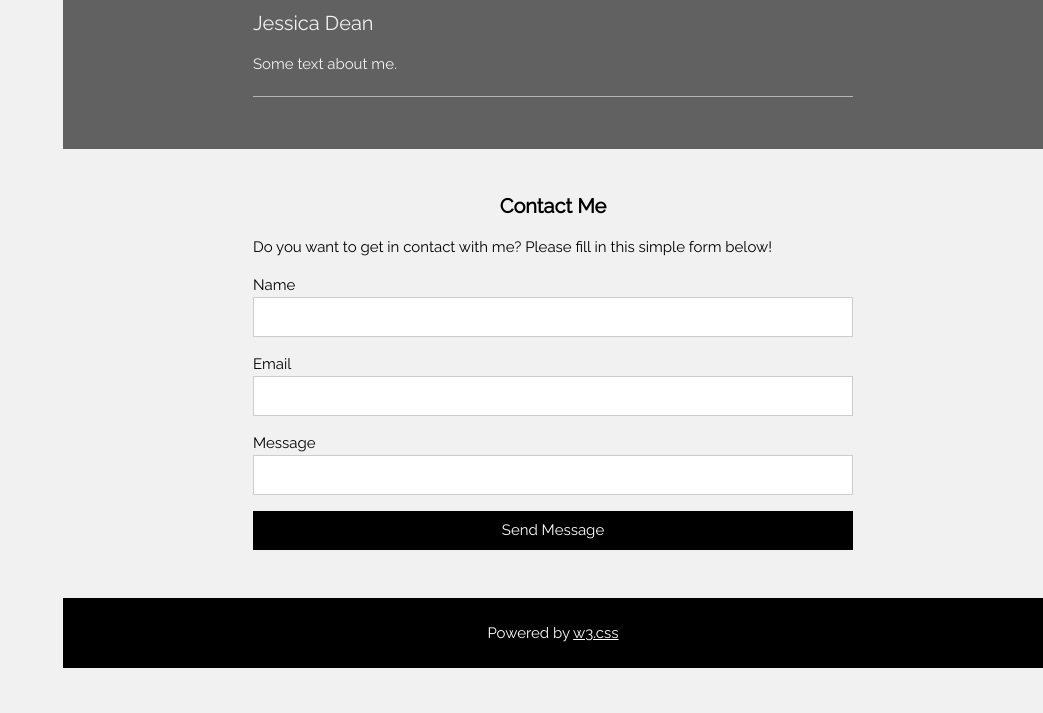
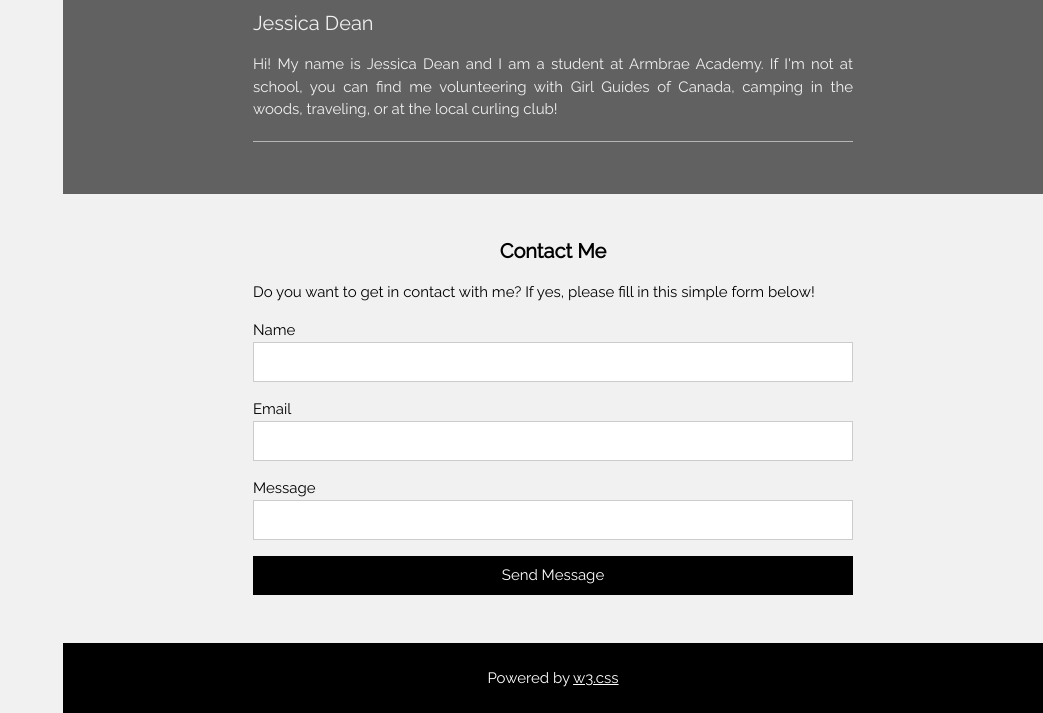
Before and after one commit to jessicad2020/sandbox, a plain HTML site: page index.html in a window 1280 px wide. Shown: the part 1599-2312 px from the top of the page, without its empty margins (237-1280 px from the left). Before the commit the page ends 2267 px from the top, so only its background shows below. Drawn offline with nearby package versions, Linux system fonts and the light colour scheme.

Commit message:
Update index.html

```diff
--- a/index.html
+++ b/index.html
@@ -87,7 +87,7 @@ body,h1,h2,h3,h4,h5 {font-family: "Raleway", sans-serif}
     <img src="IMG_5324.JPG" alt="Me" class="w3-image w3-padding-32" width="600" height="650">
     <div class="w3-content w3-justify" style="max-width:600px">
       <h4>Jessica Dean</h4>
-      <p>Some text about me.
+      <p>Hi! My name is Jessica Dean and I am a student at Armbrae Academy. If I'm not at school, you can find me volunteering with Girl Guides of Canada, camping in the woods, traveling, or at the local curling club!
       </p>
       <hr class="w3-opacity">
 
@@ -98,7 +98,7 @@ body,h1,h2,h3,h4,h5 {font-family: "Raleway", sans-serif}
   <div class="w3-container w3-light-grey w3-padding-32 w3-padding-large" id="contact">
     <div class="w3-content" style="max-width:600px">
       <h4 class="w3-center"><b>Contact Me</b></h4>
-      <p>Do you want to get in contact with me? Please fill in this simple form below!</p>
+      <p>Do you want to get in contact with me? If yes, please fill in this simple form below!</p>
       <form action="/action_page.php" target="_blank">
         <div class="w3-section">
           <label>Name</label>
```
